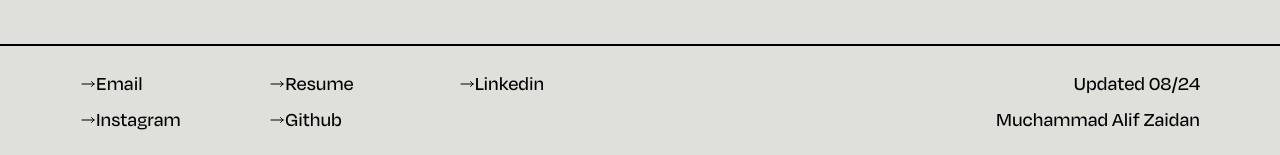
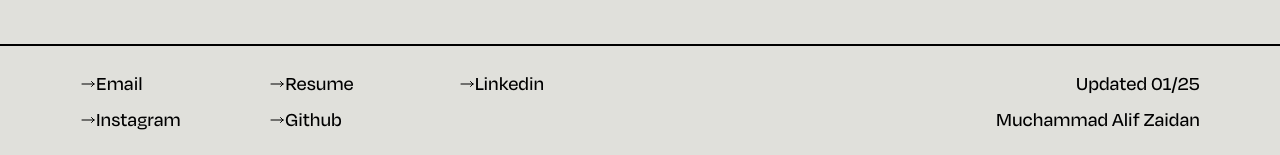
Before and after one commit to alifzaidan/portofolio-next, a Next.js app: page / in a window 1280 px wide. Shown: the part 3388-3543 px from the top of the page. Built offline with nearby package versions, Linux system fonts and the light colour scheme; no server answers.

Commit message:
update updated at

```diff
--- a/src/components/layouts/Footer.tsx
+++ b/src/components/layouts/Footer.tsx
@@ -19,7 +19,9 @@ export default function Footer() {
                     <div className="flex items-center">
                         <HiOutlineArrowLongRight />
                         <Link
-                            href={'https://drive.google.com/file/d/1UqvSL6goIAfOb6A-AtUzVNzmT_8AYlQu/view?usp=sharing'}
+                            href={
+                                'https://drive.google.com/file/d/1UqvSL6goIAfOb6A-AtUzVNzmT_8AYlQu/view?usp=sharing'
+                            }
                             target="_blank"
                             className="font-degular sm:text-xl text-lg font-medium hover:bg-black hover:text-white transition"
                         >
@@ -58,8 +60,12 @@ export default function Footer() {
                     </div>
                 </div>
                 <div className="w-full text-right lg:grid grid-cols-1 gap-2">
-                    <p className="font-degular sm:text-xl text-lg font-medium">Updated 08/24</p>
-                    <p className="font-degular sm:text-xl text-lg font-medium">Muchammad Alif Zaidan</p>
+                    <p className="font-degular sm:text-xl text-lg font-medium">
+                        Updated 01/25
+                    </p>
+                    <p className="font-degular sm:text-xl text-lg font-medium">
+                        Muchammad Alif Zaidan
+                    </p>
                 </div>
             </div>
         </footer>
```
